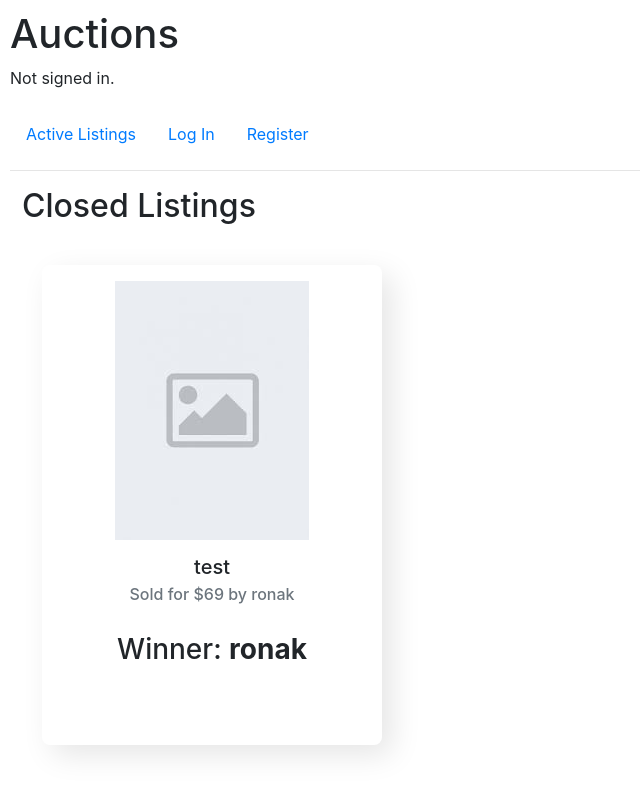
After one commit to ronaakk/Commerce-E-bay-Adaptation-, a Django app: page /closed in a window 1280 px wide. The commit adds this page. Shown: the whole page, without its empty margins (0-640 px from the left). Run offline with Django 3.2, Linux system fonts and the light colour scheme; data comes from the database, SQL or seed files in the repository; both versions use the stored data as it was after the commit; some libraries are stand-ins or nearby versions.

Commit message:
Closing of listing functionality complete

```diff
--- /dev/null
+++ b/auctions/templates/auctions/closed.html
@@ -0,0 +1,48 @@
+{% extends 'auctions/layout.html' %}
+{% load static %}
+
+{% block extra_head %}
+    <link href="{% static 'auctions/styles/index_styles.css' %}" rel="stylesheet">
+{% endblock extra_head %}
+
+
+{% block body %}
+    <div class="overall-layout">
+        <h2>Closed Listings</h2>
+
+        {% if messages %}
+            {% for message in messages %}
+            <br>
+            <div class="{{ message.tags }} alert alert-primary" role="alert">{{ message }}</div>
+            {% endfor %}
+        {% endif %}
+    </div>
+
+    <!-- Displaying the closed listings -->
+    <div class="main_grid">
+    {% if closed_listings %}
+        {% for listing in closed_listings %}
+            <div class="listing-card">
+                <div class="listing-thumbnail">
+                    {% if listing.image %}
+                        <img src="{{ listing.image }}" class="listing-image" >
+                    {% else %}
+                        <img src= "{% static '/default.jpeg' %}" class="listing-image" >
+                    {% endif %}
+                </div>
+                <div class="bottom-section">
+                    <div class="listing-information">
+                        <h5 class="card-title listing-title">{{listing.title}}</h5>
+                        <h6 class="card-subtitle mb-2 text-muted current-price">Sold for ${{ listing.last_bid }}</h6>
+                    </div>
+                    <div class="listing-winner">
+                        <h3>Winner: <strong>{{listing.winner}} </strong></h3>
+                    </div>
+                </div>
+            </div>
+        {% endfor %}
+    {% else %}
+        <div>No closed listings.</div>
+    {% endif %}
+    </div>
+{% endblock %}
--- a/auctions/templates/auctions/layout.html
+++ b/auctions/templates/auctions/layout.html
@@ -24,7 +24,7 @@
             </li>
             {% if user.is_authenticated %}
                 <li class="nav-item">
-                    <a class="nav-link" href="{% url 'logout' %}">Log Out</a>
+                    <a class="nav-link" href="{% url 'closed_listings_page' %}">Closed Listings</a>
                 </li>
                 <li class="nav-item">
                     <a class="nav-link" href="{% url 'create' %}">Create Listing</a>
@@ -34,6 +34,9 @@
                 </li>
                 <li class="nav-item">
                     <a class="nav-link" href="{% url 'watchlist' %}">Categories</a>
+                </li>
+                <li class="nav-item">
+                    <a class="nav-link" href="{% url 'logout' %}">Log Out</a>
                 </li>
             {% else %}
                 <li class="nav-item">
--- a/auctions/urls.py
+++ b/auctions/urls.py
@@ -14,5 +14,6 @@ urlpatterns = [
     path("watchlist/<int:listing_id>", views.remove_from_watchlist, name="remove_from_watchlist"),
     path("make_a_bid/<int:listing_id>", views.make_a_bid, name="make_a_bid"),
     path("close/<int:listing_id>", views.close_listing, name="close"),
+    path("closed", views.closed_listings_page, name="closed_listings_page"),
     path("categories", views.categories, name="categories")
 ]
--- a/auctions/views.py
+++ b/auctions/views.py
@@ -279,13 +279,21 @@ def close_listing(request, listing_id):
     bids = Bid.objects.filter(auction=listing_id).order_by('-bid')
     highest_bid_user = bids[0].user
 
-    listing_to_close.winner = highest_bid_user
+    listing_to_close.winner = str(highest_bid_user)
     listing_to_close.save()
 
+    closed_listings = Listing.objects.filter(active=False)
+
     return render(request, "auctions/closed.html", {
-        "listing": listing_to_close
+        "closed_listings": closed_listings
     })
 
+def closed_listings_page(request):
+    closed_listings = Listing.objects.filter(active=False)
+
+    return render(request, "auctions/closed.html", {
+        "closed_listings": closed_listings
+    })
 
 @login_required(login_url='/login', redirect_field_name='categories')
 def categories(request):
```
Also changed, not shown: auctions/templates/auctions/listing.html (+8 -5 lines), db.sqlite3.
